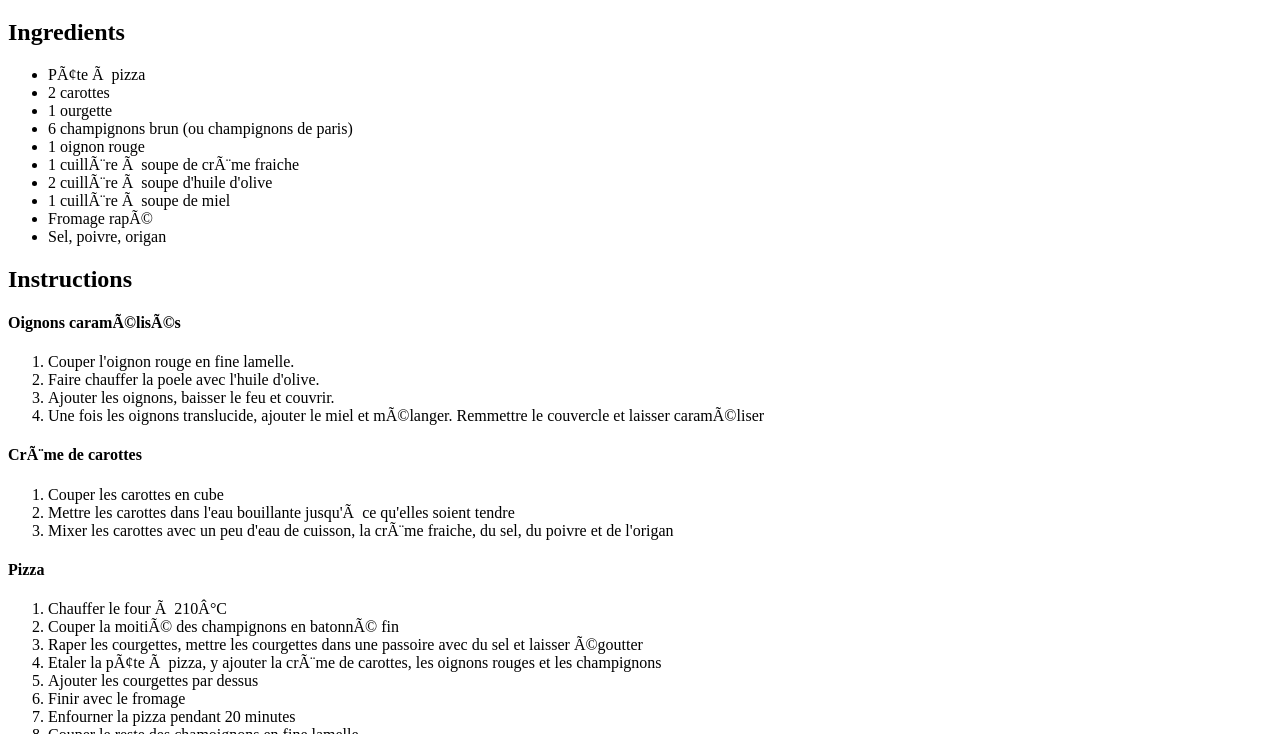
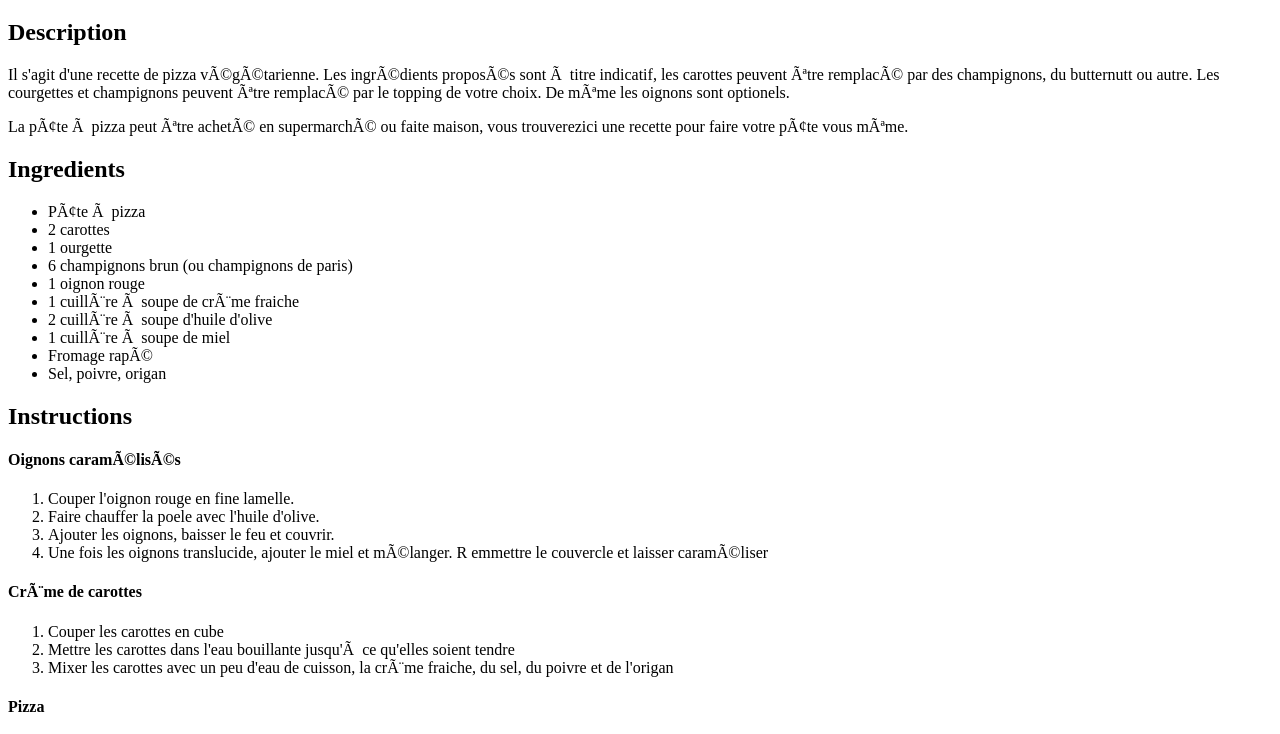
Before and after one commit to albane-dorin/odin-recipes, a plain HTML site: page recipes/pizza.html in a window 1280 px wide. Shown: the part 61-795 px from the top of the page. Drawn offline with Linux system fonts and the light colour scheme.

Commit message:
Ajout description Pizza

```diff
--- a/recipes/pizza.html
+++ b/recipes/pizza.html
@@ -7,6 +7,21 @@
 
     <body>
         <h1>Pizza</h1>
+
+        <h2>Description</h2>
+
+        <p>Il s'agit d'une recette de pizza végétarienne.
+            Les ingrédients proposés sont à titre indicatif,
+            les carottes peuvent être remplacé par des champignons,
+            du butternutt ou autre. Les courgettes et champignons
+            peuvent être remplacé par le topping de votre choix.
+            De même les oignons sont optionels.
+        </p>
+        <p>
+            La pâte à pizza peut être acheté en  supermarché ou
+            faite maison, vous trouverezici une recette pour faire
+            votre pâte vous même.
+        </p>
 
         <h2>Ingredients</h2>
         <ul>
@@ -31,27 +46,35 @@
             <li>Couper l'oignon rouge en fine lamelle.</li>
             <li>Faire chauffer la poele avec l'huile d'olive.</li>
             <li>Ajouter les oignons, baisser le feu et couvrir.</li>
-            <li>Une fois les oignons translucide, ajouter le miel et mélanger. Remmettre le couvercle et laisser caraméliser</li>
+            <li>Une fois les oignons translucide,
+                ajouter le miel et mélanger. R
+                emmettre le couvercle et laisser caraméliser</li>
         </ol>
 
         <h4>Crème de carottes</h4>
         <ol>
             <li>Couper les carottes en cube</li>
-            <li>Mettre les carottes dans l'eau bouillante jusqu'à ce qu'elles soient tendre</li>
-            <li>Mixer les carottes avec un peu d'eau de cuisson, la crème fraiche, du sel, du poivre et de l'origan</li>
+            <li>Mettre les carottes dans l'eau bouillante
+                jusqu'à ce qu'elles soient tendre</li>
+            <li>Mixer les carottes avec un peu d'eau de cuisson,
+                la crème fraiche, du sel, du poivre et de l'origan</li>
         </ol>
 
         <h4>Pizza</h4>
         <ol>
             <li>Chauffer le four à 210°C</li>
             <li>Couper la moitié des champignons en batonné fin</li>
-            <li>Raper les courgettes, mettre les courgettes dans une passoire avec du sel et laisser égoutter</li>
-            <li>Etaler la pâte à pizza, y ajouter la crème de carottes, les oignons rouges et les champignons</li>
+            <li>Raper les courgettes, mettre les courgettes
+                dans une passoire avec du sel et laisser égoutter</li>
+            <li>Etaler la pâte à pizza, y ajouter la
+                crème de carottes, les oignons rouges
+                et les champignons</li>
             <li>Ajouter les courgettes par dessus</li>
             <li>Finir avec le fromage</li>
             <li>Enfourner la pizza pendant 20 minutes</li>
             <li>Couper le reste des chamoignons en fine lamelle</li>
-            <li>Sortir la pizza du four, mettre les champignons crus par dessus</li>
+            <li>Sortir la pizza du four, mettre les
+                champignons crus par dessus</li>
             <li>Dégustez !!</li>
         </ol>
     </body>
```
